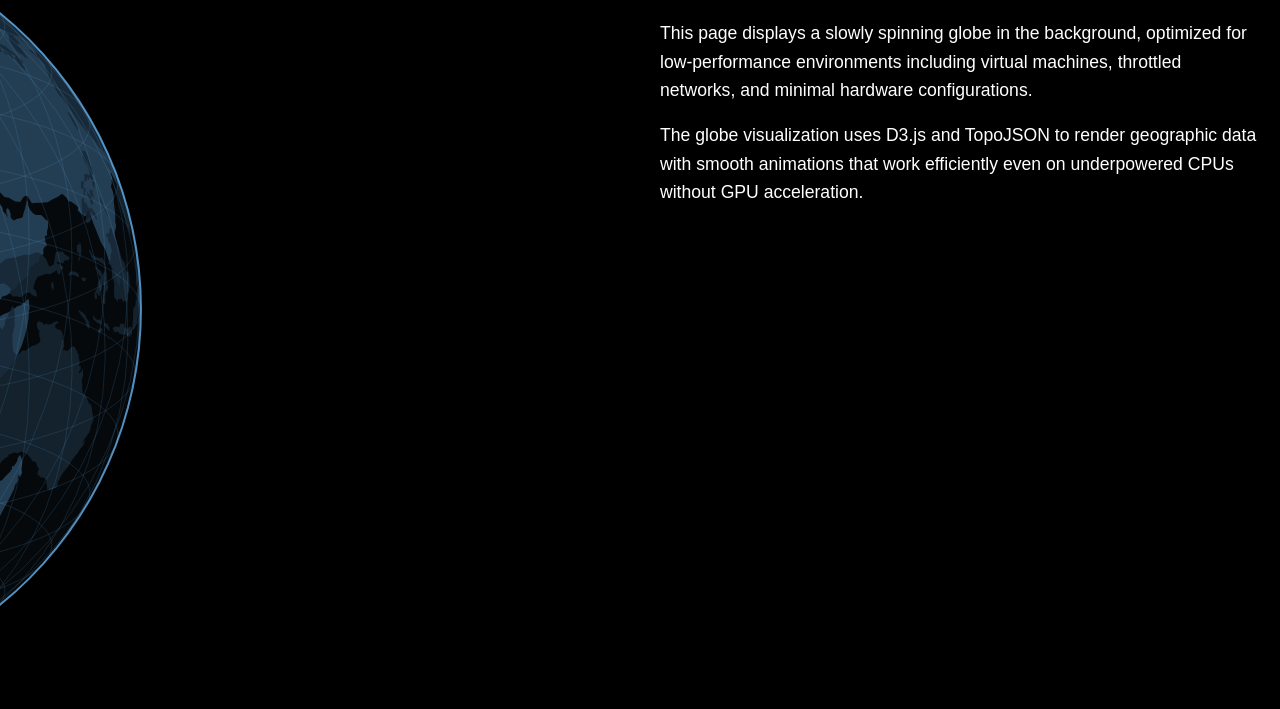
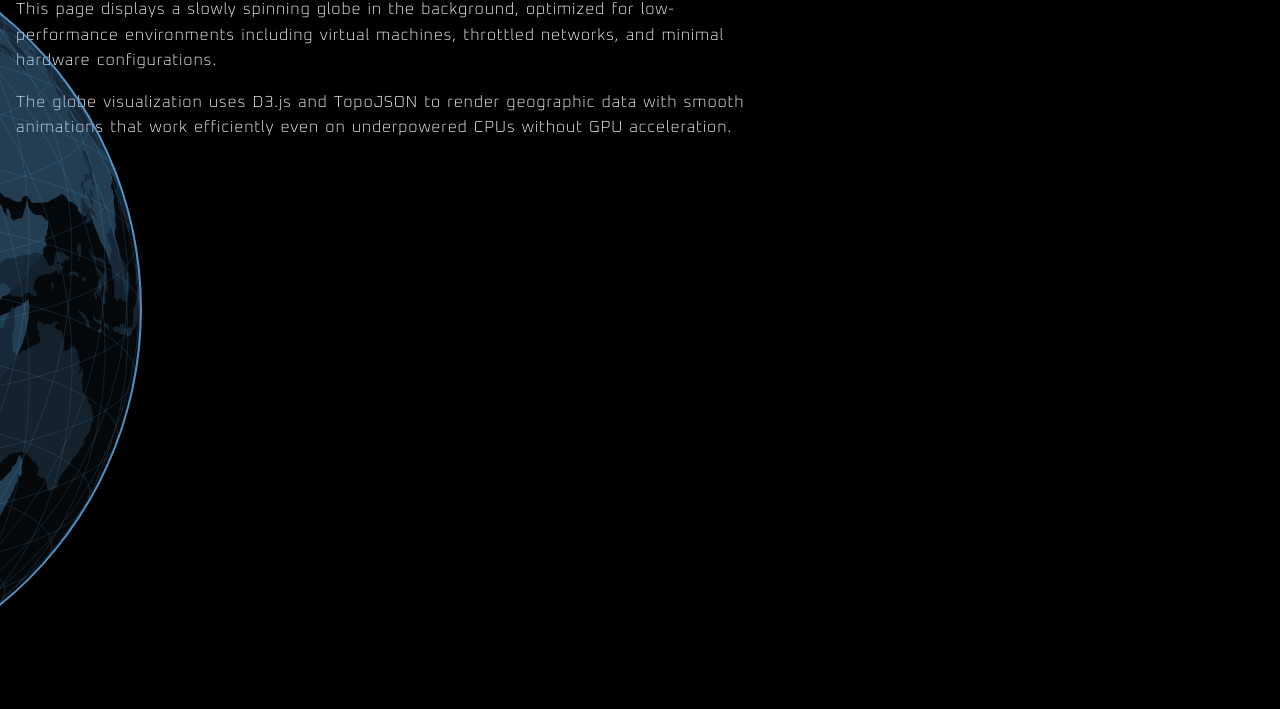
Before and after one commit to dragontheory/globe, a plain HTML site: page index.html in a window 1280 px wide. Shown: the part 91-800 px from the top of the page. Drawn offline with Linux system fonts and the light colour scheme.

Commit message:
Enhance styling and layout in index.html for improved readability and performance

```diff
--- a/index.html
+++ b/index.html
@@ -6,38 +6,67 @@
     <meta name="viewport" content="width=device-width, initial-scale=1.0">
     <title>Globe Visualization</title>
     <style>
+      @import url('https://fonts.googleapis.com/css2?family=Oxanium:wght@200..800&display=swap');
+
+      *,
+      * *,
+      *:before,
+      *:after,
+      ::after,
+      ::before {
+        box-sizing: border-box;
+        padding: 0;
+        margin: 0;
+      }
+
+      :root {
+        color-scheme: light dark;
+
+        /* min and max font size */
+        --fs-min: 1rem;
+        --fs-max: 1rem;
+
+        --color-light: 255, 255, 255;
+        /* White (RGB channels) */
+        --color-dark: 0, 0, 0;
+        /* Black (RGB channels) */
+        --color-opacity: 0.8;
+
+        color: light-dark(rgba(var(--color-dark), var(--color-opacity)),
+            rgba(var(--color-light), var(--color-opacity)));
+      }
+
+
       html,
       body {
-        margin: 0;
-        padding: 0;
-        height: 100%;
+        height: 100dvh;
         overflow: hidden;
         background-color: #000000;
-        font-family: Arial, sans-serif;
+        font-family: Oxanium, Arial, sans-serif;
+        letter-spacing: .05rem;
+        word-spacing: .1rem;
+        font-size: 1rem;
+        font-weight: 100;
       }
 
       main {
-        position: relative;
-        width: 100%;
         height: 100vh;
       }
 
       .content {
-        position: relative;
         z-index: 10;
-        padding: 20px;
+        padding: 1rem;
         color: white;
-        max-width: 50%;
-        margin-left: 50%;
+        max-width: 85ch;
       }
 
       h1 {
         font-size: 2em;
+        font-weight: 100;
         margin-bottom: 1em;
       }
 
       p {
-        font-size: 1.1em;
         line-height: 1.6;
         margin-bottom: 1em;
       }
```
